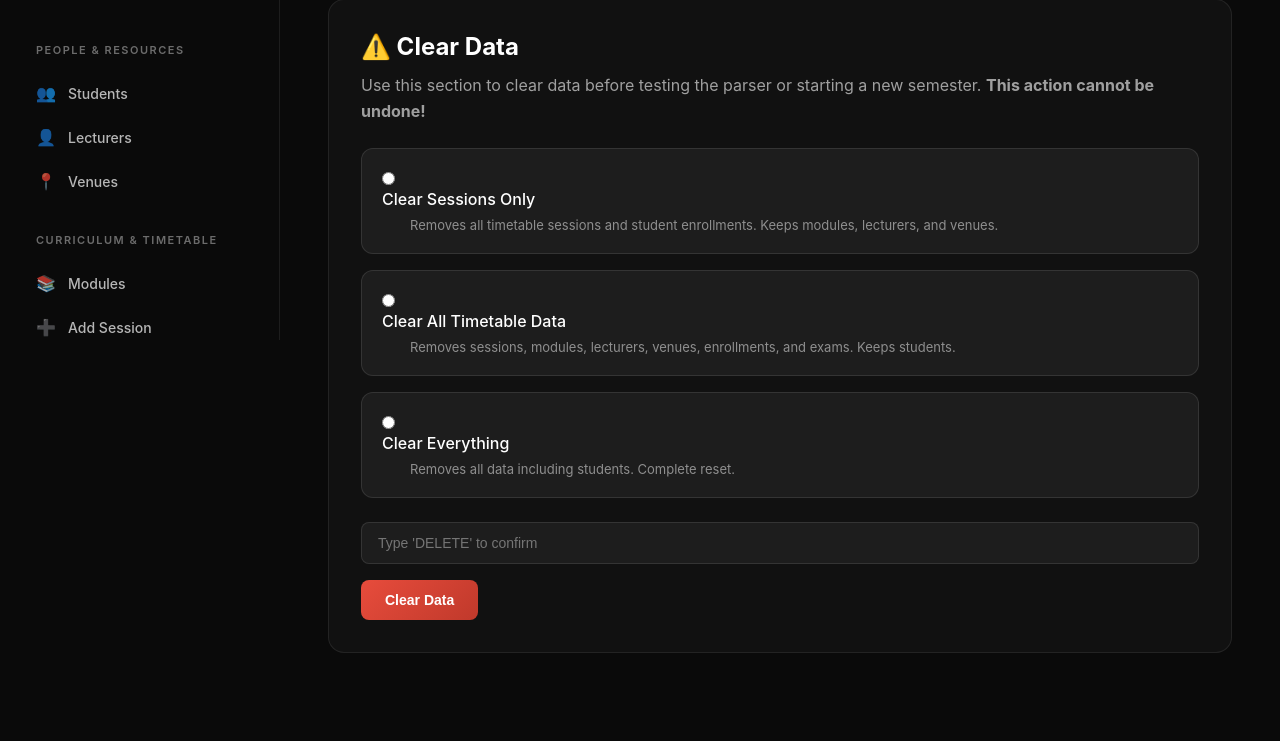
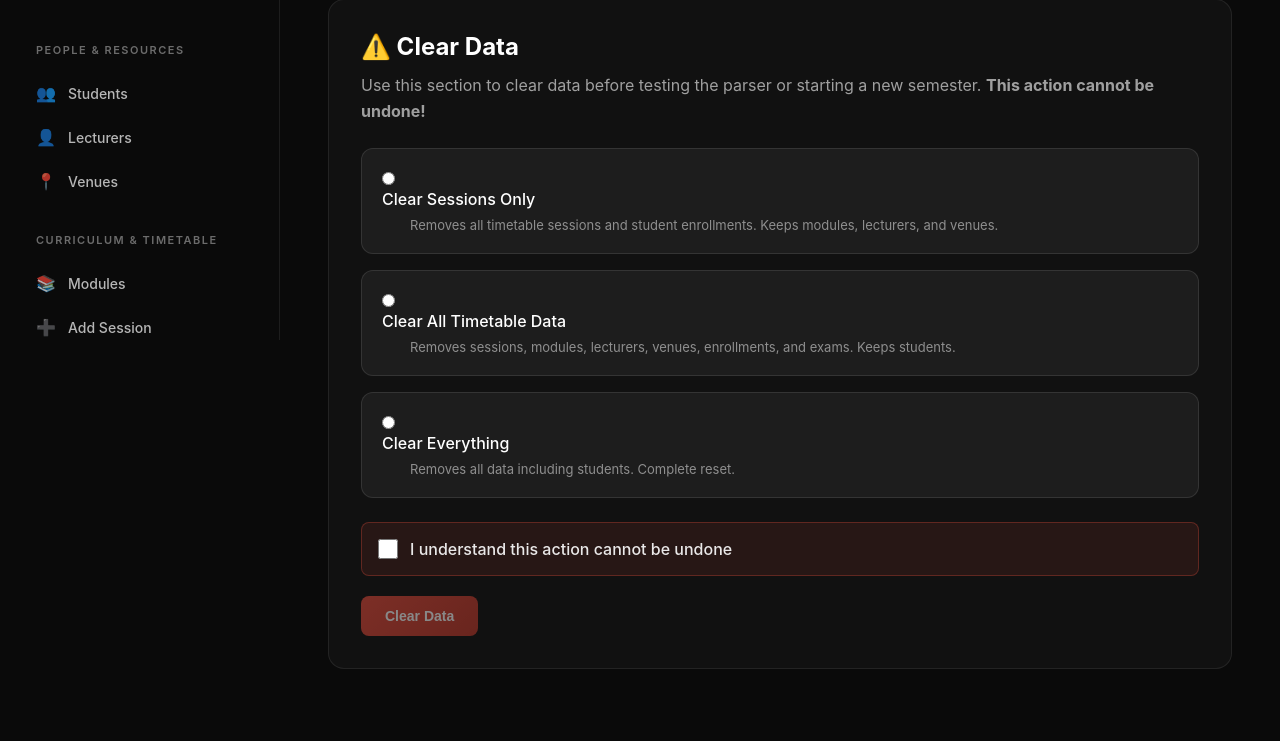
Before and after one commit to ReginalThembaubisi/smart-timetable-system, a PHP site: page /semester_management.php in a window 1280 px wide. Shown: the part 460-1201 px from the top of the page. Before the commit the page ends 1113 px from the top, so only its background shows below. Run offline with PHP 8.4, Linux system fonts and the light colour scheme; the visitor is signed in with stand-in values (Sample User, id 1); data comes from the database, SQL or seed files in the repository.

Commit message:
Update: Change confirmation from text input to checkbox for easier use

```diff
--- a/semester_management.php
+++ b/semester_management.php
@@ -18,8 +18,8 @@ if ($_SERVER['REQUEST_METHOD'] === 'POST' && isset($_POST['clear_data'])) {
     $clearType = $_POST['clear_type'] ?? '';
     $confirmText = $_POST['confirm_text'] ?? '';
 
-    if ($confirmText !== 'DELETE') {
-        $message = 'Please type "DELETE" to confirm.';
+    if (!isset($_POST['confirm_checkbox'])) {
+        $message = 'Please check the confirmation box to proceed.';
         $messageType = 'error';
     } else {
         try {
@@ -313,21 +313,6 @@ $stats = [
             color: rgba(255,255,255,0.5);
             margin-left: 28px;
         }
-        .confirm-input {
-            width: 100%;
-            padding: 12px 16px;
-            background: rgba(255,255,255,0.05);
-            border: 1px solid rgba(255,255,255,0.1);
-            border-radius: 8px;
-            color: #ffffff;
-            font-size: 14px;
-            margin-bottom: 16px;
-        }
-        .confirm-input:focus {
-            outline: none;
-            border-color: #667eea;
-            background: rgba(255,255,255,0.08);
-        }
         .btn-danger {
             background: linear-gradient(135deg, #e74c3c 0%, #c0392b 100%);
             color: white;
@@ -485,28 +470,42 @@ $stats = [
                         </div>
                     </div>
 
-                    <input
-                        type="text"
-                        name="confirm_text"
-                        class="confirm-input"
-                        placeholder="Type 'DELETE' to confirm"
-                        required
-                        autocomplete="off"
-                    >
+                    <div style="display: flex; align-items: center; gap: 12px; margin-bottom: 20px; padding: 16px; background: rgba(231, 76, 60, 0.1); border: 1px solid rgba(231, 76, 60, 0.3); border-radius: 8px;">
+                        <input
+                            type="checkbox"
+                            name="confirm_checkbox"
+                            id="confirm_checkbox"
+                            required
+                            style="width: 20px; height: 20px; cursor: pointer;"
+                        >
+                        <label for="confirm_checkbox" style="cursor: pointer; font-weight: 500; color: rgba(255,255,255,0.9);">
+                            I understand this action cannot be undone
+                        </label>
+                    </div>
 
-                    <button type="submit" name="clear_data" class="btn-danger">Clear Data</button>
+                    <button type="submit" name="clear_data" class="btn-danger" id="clearBtn" disabled>Clear Data</button>
                 </form>
             </div>
         </div>
     </div>
 
     <script>
+        // Enable/disable clear button based on checkbox
+        document.addEventListener('DOMContentLoaded', function() {
+            const checkbox = document.getElementById('confirm_checkbox');
+            const clearBtn = document.getElementById('clearBtn');
+
+            checkbox.addEventListener('change', function() {
+                clearBtn.disabled = !this.checked;
+            });
+        });
+
         function confirmClear() {
-            const confirmText = document.querySelector('input[name="confirm_text"]').value;
             const clearType = document.querySelector('input[name="clear_type"]:checked')?.value;
+            const isConfirmed = document.getElementById('confirm_checkbox').checked;
 
-            if (confirmText !== 'DELETE') {
-                alert('Please type "DELETE" to confirm.');
+            if (!isConfirmed) {
+                alert('Please check the confirmation box to proceed.');
                 return false;
             }
 
```
